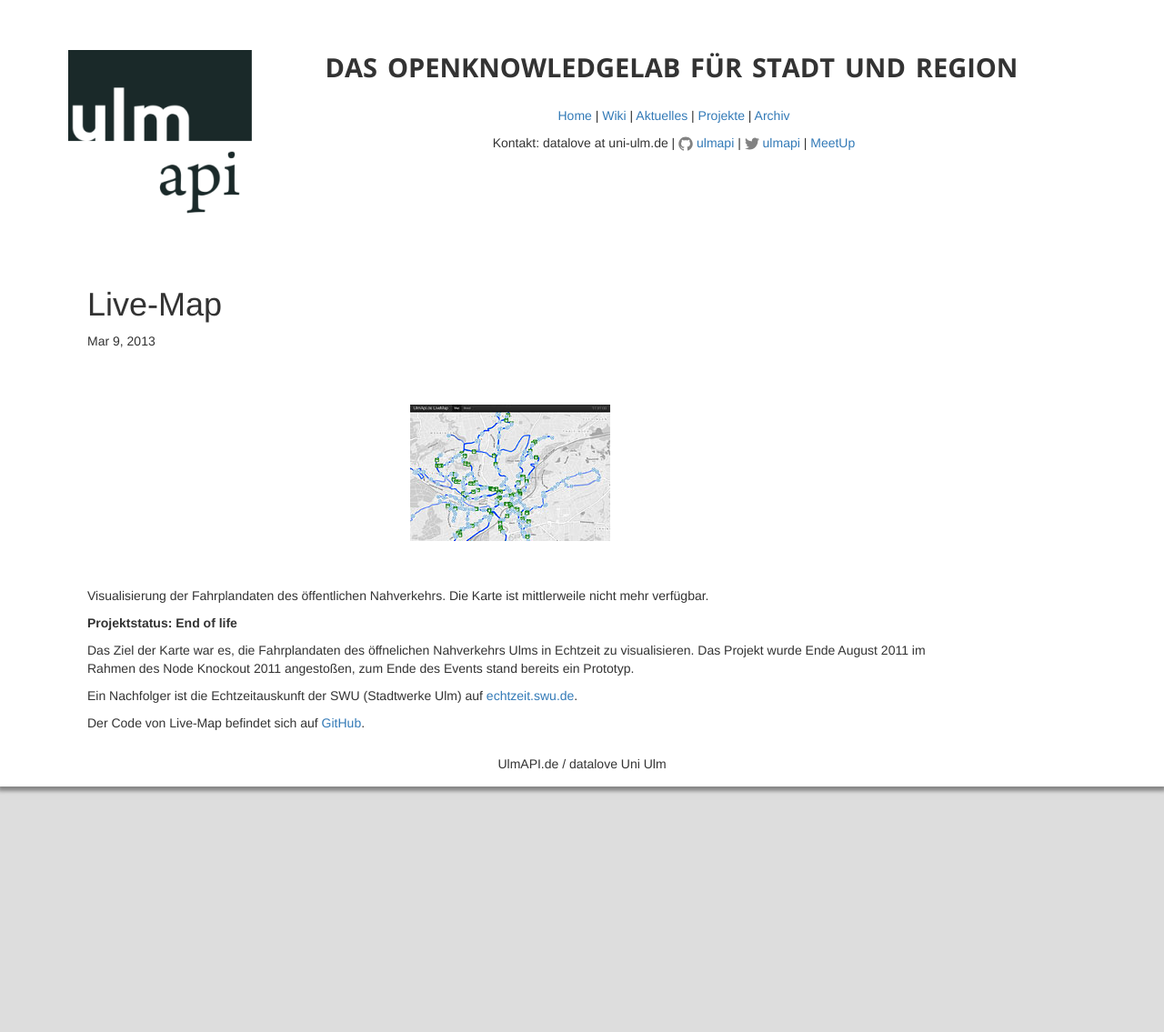
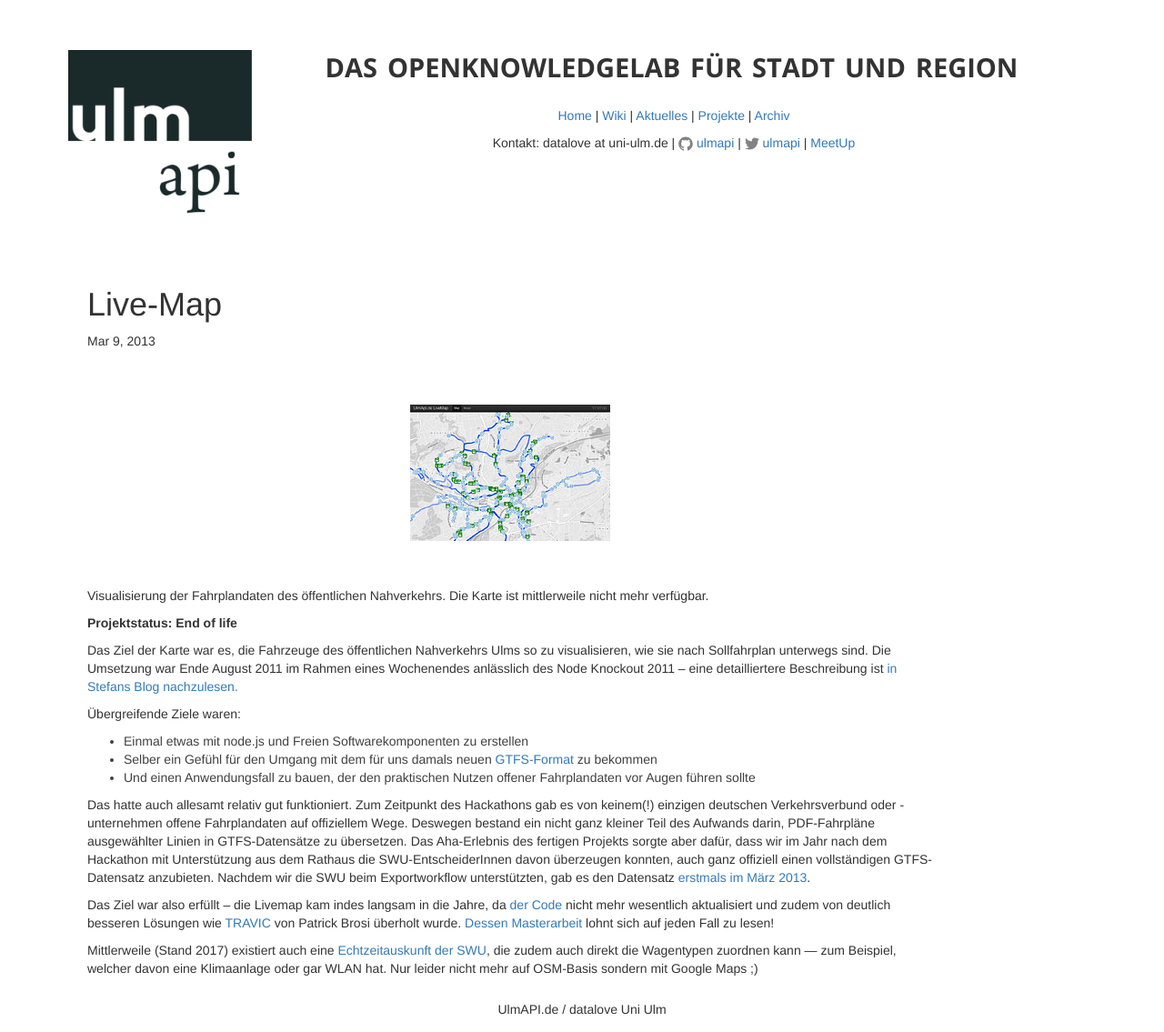
Before and after one commit to UlmApi/ulmapi.github.com, a Jekyll site: the page built from _posts/2013-03-09-livemap.md, in a window 1280 px wide. Shown: the whole page at 91% size. Built offline with Jekyll 4.4.1, drawn with Linux system fonts in a browser that asks for light colours; before the commit the page ends 900 px from its top, so only the background shows below that.

Commit message:
expanded on EOL

```diff
--- a/_posts/2013-03-09-livemap.md
+++ b/_posts/2013-03-09-livemap.md
@@ -13,12 +13,16 @@
 
 **Projektstatus: End of life**
 
-Das Ziel der Karte war es, die Fahrplandaten des öffnelichen Nahverkehrs Ulms in
-Echtzeit zu visualisieren. Das Projekt wurde Ende August 2011 im Rahmen des Node
-Knockout 2011 angestoßen, zum Ende des Events stand bereits ein Prototyp.
+Das Ziel der Karte war es, die Fahrzeuge des öffentlichen Nahverkehrs Ulms so zu visualisieren, wie sie nach Sollfahrplan unterwegs sind. Die Umsetzung war Ende August 2011 im Rahmen eines Wochenendes anlässlich des Node Knockout 2011 – eine detailliertere Beschreibung ist [in Stefans Blog nachzulesen.](https://stefan.bloggt.es/2011/08/mein-erster-hackathon/)
 
-Ein Nachfolger ist die Echtzeitauskunft der SWU (Stadtwerke Ulm) auf
-[echtzeit.swu.de](https://echtzeit.swu.de "SWU Echtzeitauskunft").
+Übergreifende Ziele waren:
 
-Der Code von Live-Map befindet sich auf
-[GitHub](https://github.com/ulmapi/livemap "GitHub ulmapi/livemap").
+ * Einmal etwas mit node.js und Freien Softwarekomponenten zu erstellen
+ * Selber ein Gefühl für den Umgang mit dem für uns damals neuen [GTFS-Format](https://de.wikipedia.org/wiki/General_Transit_Feed_Specification) zu bekommen
+ * Und einen Anwendungsfall zu bauen, der den praktischen Nutzen offener Fahrplandaten vor Augen führen sollte
+
+Das hatte auch allesamt relativ gut funktioniert. Zum Zeitpunkt des Hackathons gab es von keinem(!) einzigen deutschen Verkehrsverbund oder -unternehmen offene Fahrplandaten auf offiziellem Wege. Deswegen bestand ein nicht ganz kleiner Teil des Aufwands darin, PDF-Fahrpläne ausgewählter Linien in GTFS-Datensätze zu übersetzen. Das Aha-Erlebnis des fertigen Projekts sorgte aber dafür, dass wir im Jahr nach dem Hackathon mit Unterstützung aus dem Rathaus die SWU-EntscheiderInnen davon überzeugen konnten, auch ganz offiziell einen vollständigen GTFS-Datensatz anzubieten. Nachdem wir die SWU beim Exportworkflow unterstützten, gab es den Datensatz [erstmals im März 2013](https://stefan.bloggt.es/2013/03/ein-ereignisreiches-open-transit-wochenende/).
+
+Das Ziel war also erfüllt – die Livemap kam indes langsam in die Jahre, da [der Code](https://github.com/ulmapi/livemap) nicht mehr wesentlich aktualisiert und zudem von deutlich besseren Lösungen wie [TRAVIC](http://tracker.geops.ch/?z=14&s=1&x=1111730.1103&y=6173536.1046&l=transport) von Patrick Brosi überholt wurde. [Dessen Masterarbeit](http://ad-publications.informatik.uni-freiburg.de/theses/Master_Patrick_Brosi_2014.pdf) lohnt sich auf jeden Fall zu lesen!
+
+Mittlerweile (Stand 2017) existiert auch eine [Echtzeitauskunft der SWU](https://echtzeit.swu.de), die zudem auch direkt die Wagentypen zuordnen kann — zum Beispiel, welcher davon eine Klimaanlage oder gar WLAN hat. Nur leider nicht mehr auf OSM-Basis sondern mit Google Maps ;)
```
